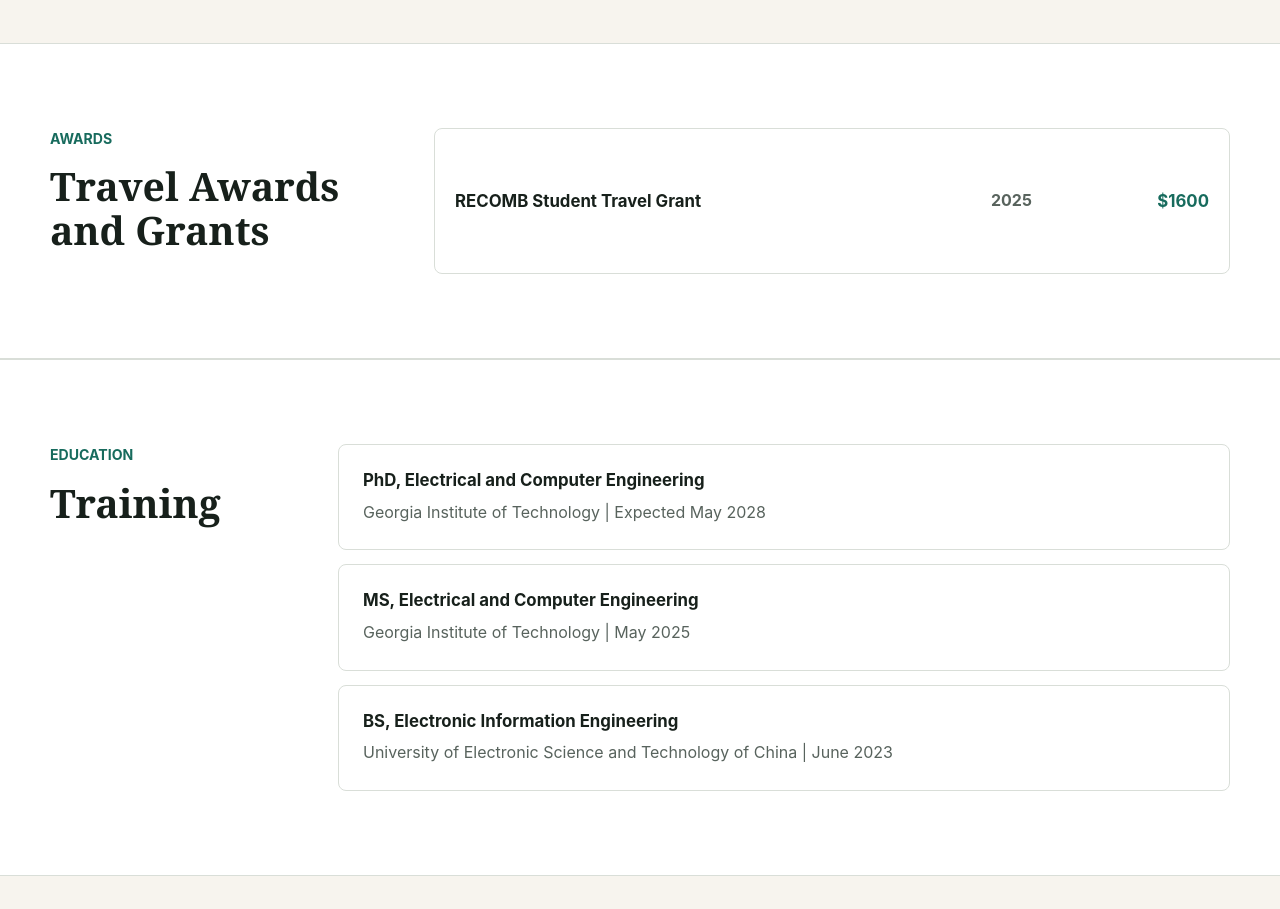
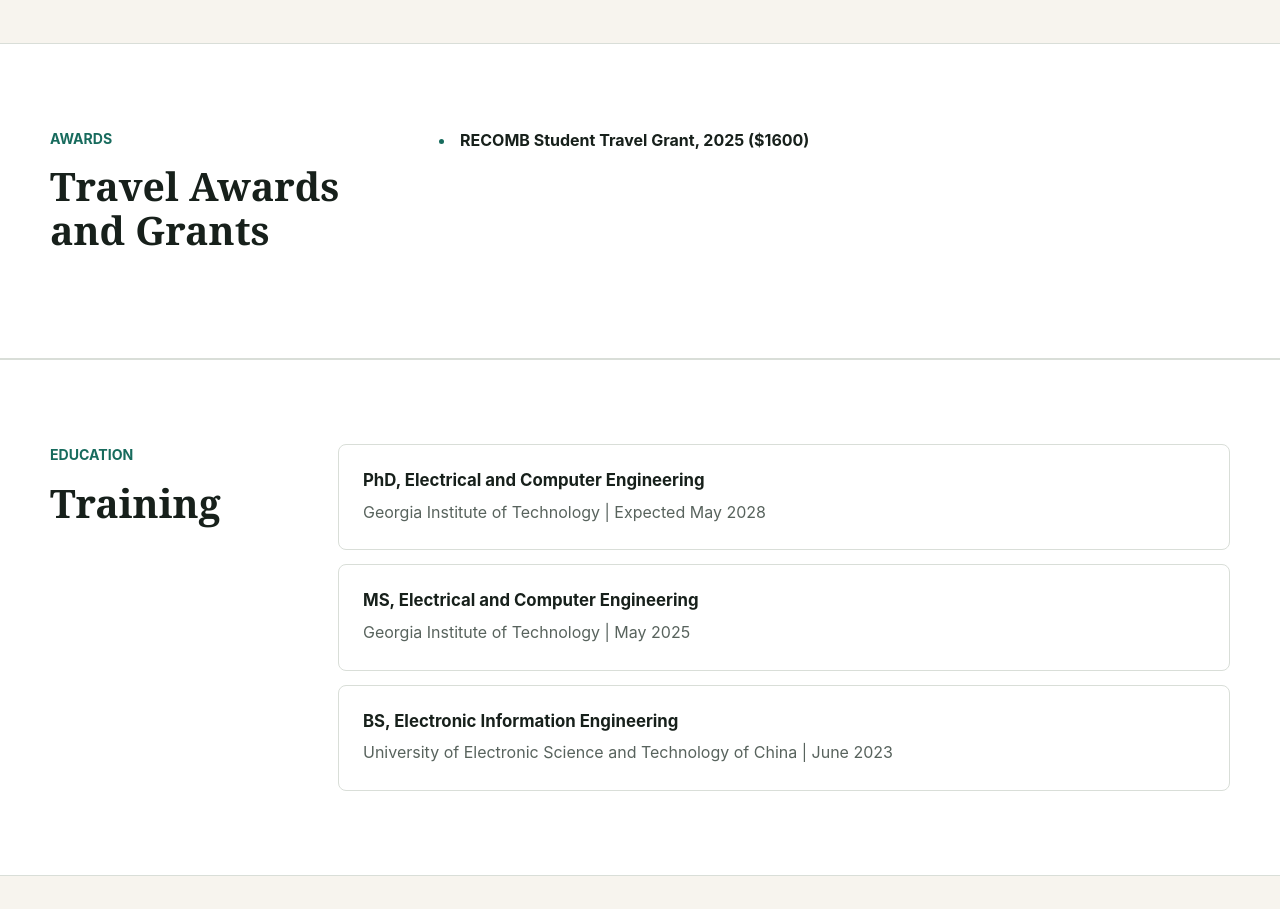
Before and after one commit to yuxiangwei0808/yuxiangwei0808, a plain HTML site: page index.html in a window 1280 px wide. Shown: the part 4960-5869 px from the top of the page. Drawn offline with Linux system fonts and the light colour scheme.

Commit message:
Render awards as bullet list

```diff
--- a/index.html
+++ b/index.html
@@ -318,13 +318,9 @@
             <p class="eyebrow">Awards</p>
             <h2>Travel Awards and Grants</h2>
           </div>
-          <div class="awards-list" aria-label="Awards">
-            <article class="award-item">
-              <h3>RECOMB Student Travel Grant</h3>
-              <span class="award-time">2025</span>
-              <strong class="award-amount">$1600</strong>
-            </article>
-          </div>
+          <ul class="awards-list" aria-label="Awards">
+            <li>RECOMB Student Travel Grant, 2025 ($1600)</li>
+          </ul>
         </div>
       </section>
 
--- a/styles.css
+++ b/styles.css
@@ -452,39 +452,18 @@ h3 {
 .awards-list {
   display: grid;
   gap: 10px;
-  overflow-x: auto;
+  margin: 0;
+  padding-left: 22px;
 }
 
-.award-item {
-  display: grid;
-  grid-template-columns: minmax(260px, 1fr) 100px 100px;
-  gap: 18px;
-  align-items: center;
-  min-width: 560px;
-  padding: 16px 20px;
-  border: 1px solid var(--line);
-  border-radius: 8px;
-  background: var(--surface);
+.awards-list li {
+  padding-left: 4px;
+  color: var(--ink);
+  font-weight: 700;
 }
 
-.award-item h3 {
-  margin: 0;
-  overflow: hidden;
-  text-overflow: ellipsis;
-  white-space: nowrap;
-}
-
-.award-time {
-  color: var(--muted);
-  font-weight: 700;
-  white-space: nowrap;
-}
-
-.award-amount {
+.awards-list li::marker {
   color: var(--teal);
-  font-size: 1.05rem;
-  text-align: right;
-  white-space: nowrap;
 }
 
 .site-footer {
```
